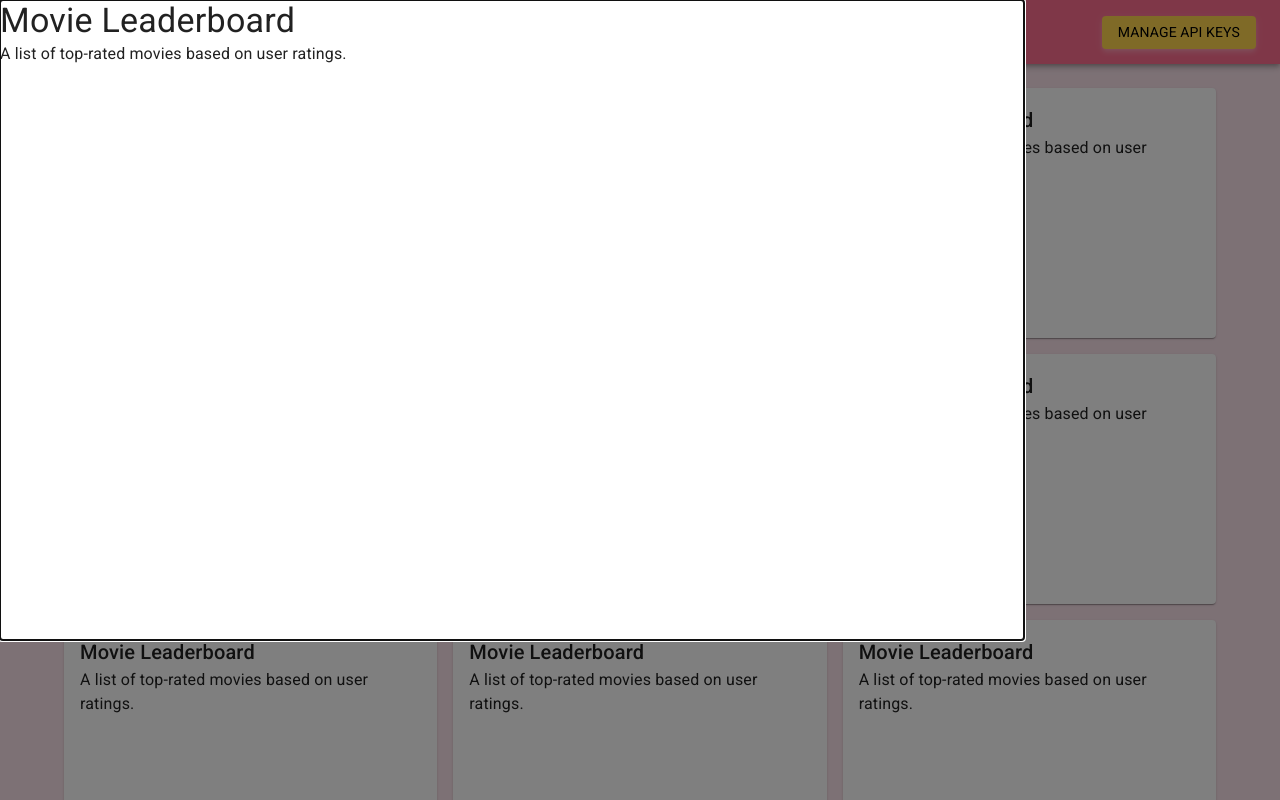
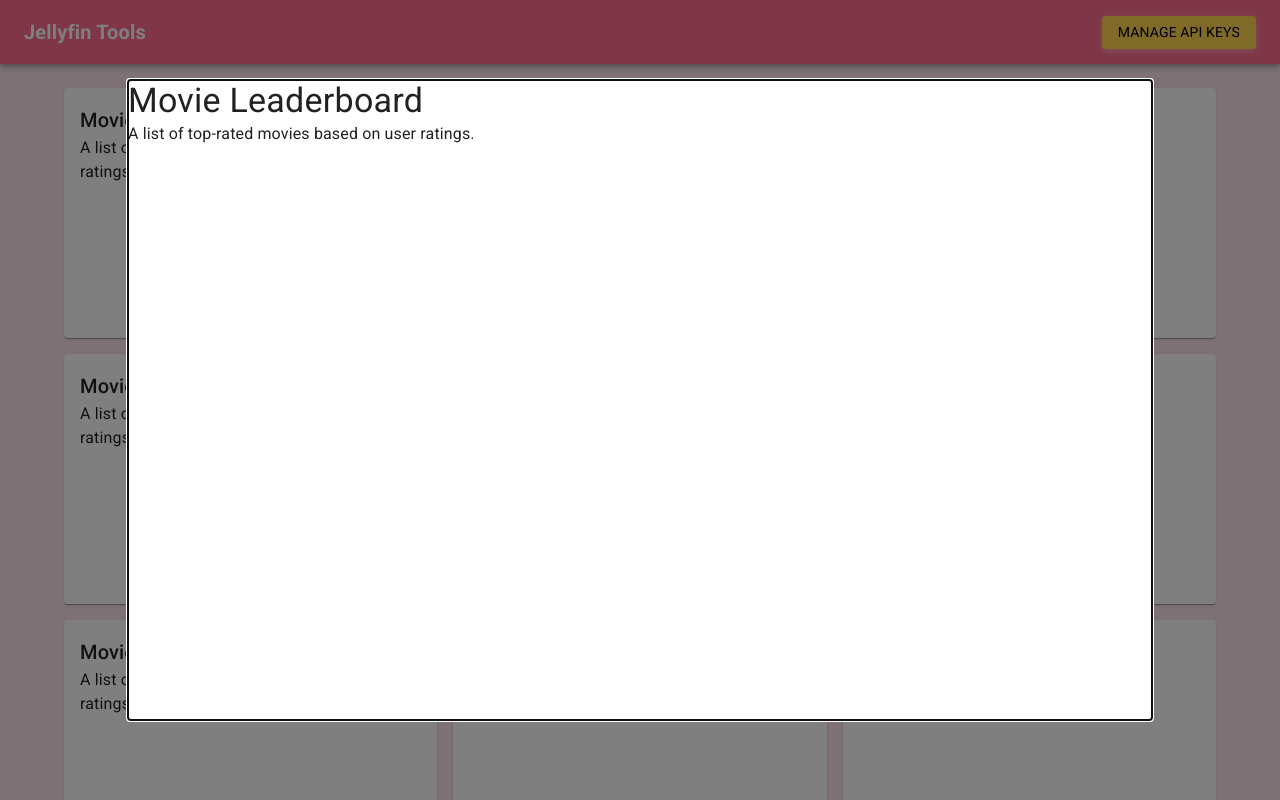
Before and after one commit to Jheesbrough/JellyTools, a Next.js app: page / in a window 1280 px wide. Both pictures are taken after a click on the element 250 px from the left and 213 px from the top of the page. Shown: the top 800 px of the page. Built offline with nearby package versions, Linux system fonts and the light colour scheme; what @mui/material-nextjs would draw is missing.

Commit message:
Added CSS absolute position

```diff
--- a/app/components/applications.tsx
+++ b/app/components/applications.tsx
@@ -87,6 +87,7 @@ const Applications = () => {
                             width: modalStyle.width,
                             height: modalStyle.height,
                             bgcolor: 'background.paper',
+                            position: 'absolute',
                         }}
                     >
                         <Typography variant="h4">{modalContent.title}</Typography>
```
